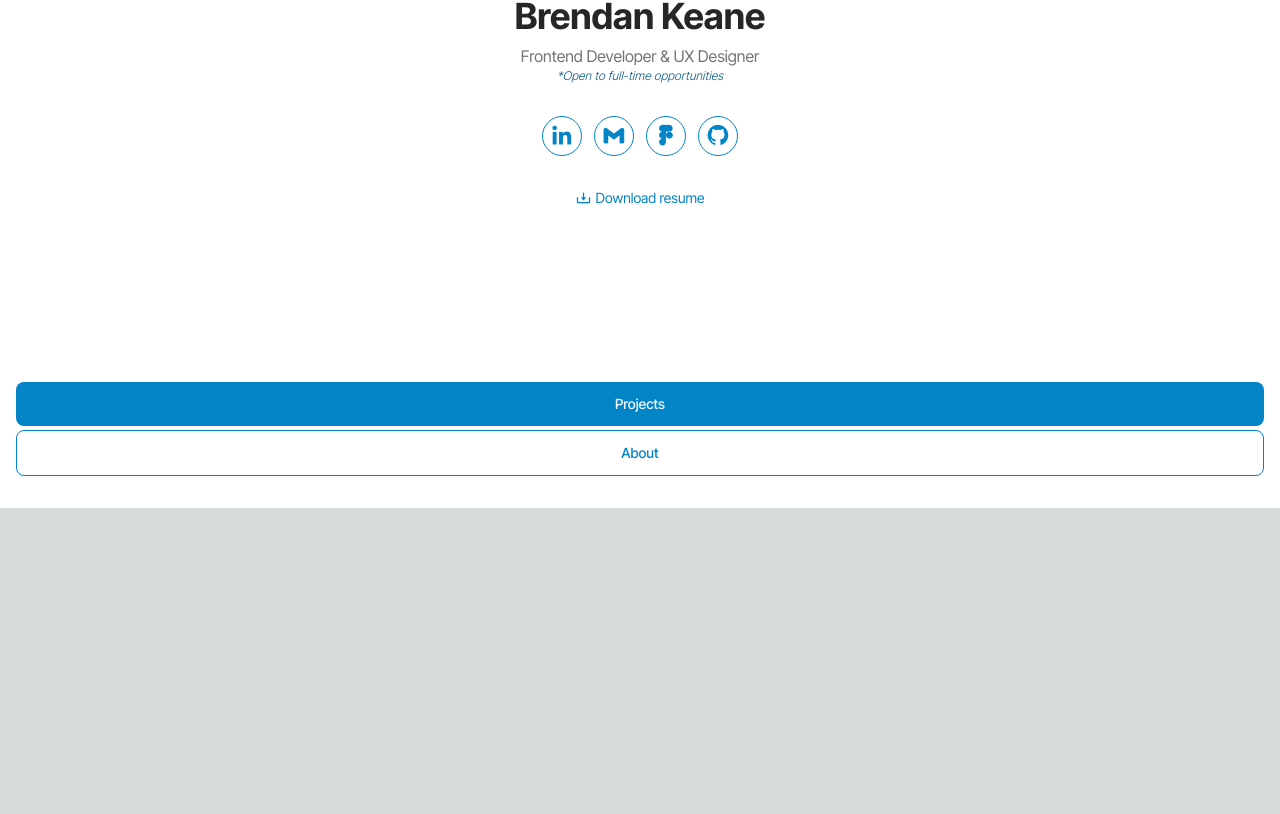
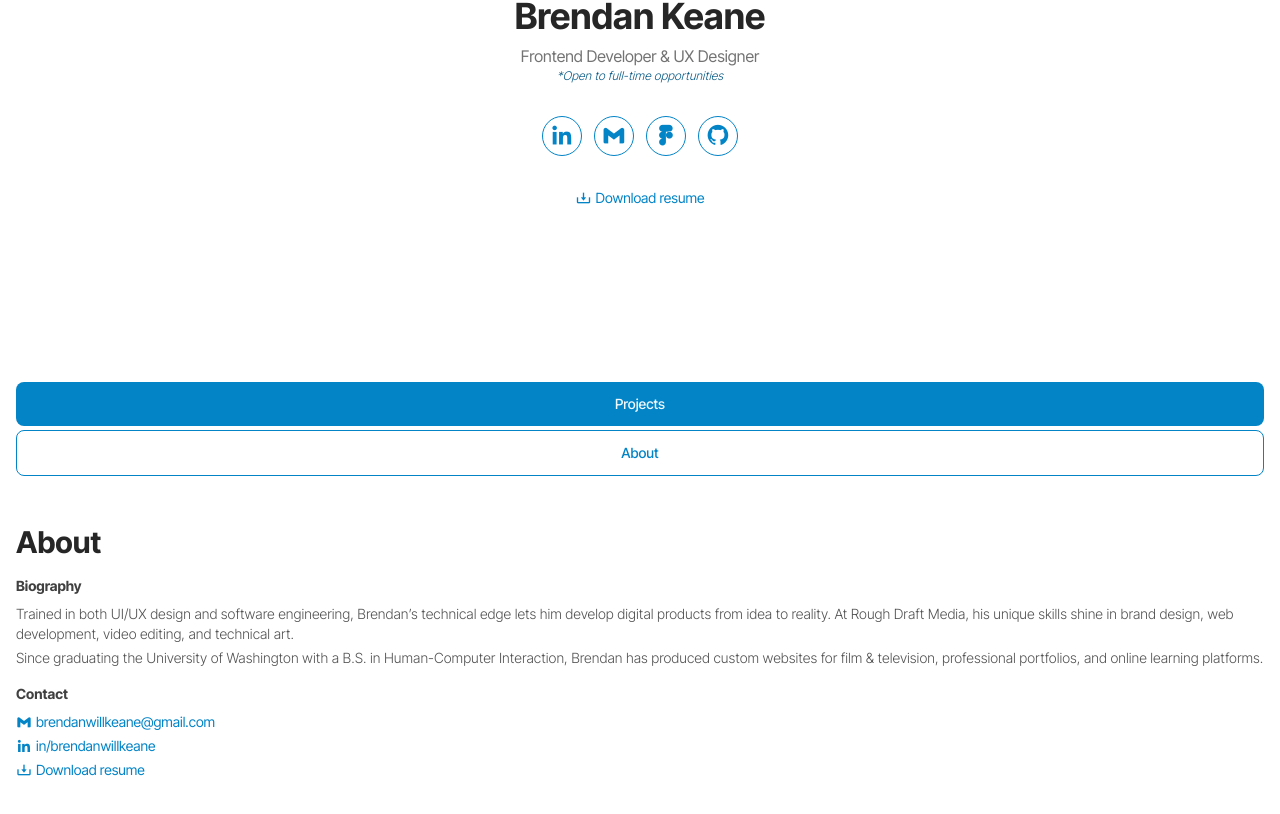
Before and after one commit to brendanwilliam/bkportfolio, a Next.js app: page / in a window 1280 px wide. Shown: the part 292-1106 px from the top of the page. Before the commit the page ends 800 px from the top, so only its background shows below. Built offline with nearby package versions, Linux system fonts and the light colour scheme.

Commit message:
About section complete and updated links

```diff
--- a/package.json
+++ b/package.json
@@ -10,7 +10,7 @@
   },
   "dependencies": {
     "clsx": "^2.1.0",
-    "next": "14.1.1",
+    "next": "^14.1.1",
     "react": "^18",
     "react-dom": "^18"
   },
--- a/src/app/page.tsx
+++ b/src/app/page.tsx
@@ -26,15 +26,25 @@ const heroProfile: HeroProfile = {
   title: "Frontend Developer & UX Designer",
   openToWork: true,
   socialLinks: [
-    { href: "", icon: "bxl-linkedin"},
-    { href: "", icon: "bxl-gmail"},
-    { href: "", icon: "bxl-figma"},
-    { href: "", icon: "bxl-github"},
+    { href: "https://www.linkedin.com/in/brendanwillkeane/", icon: "bxl-linkedin"},
+    { href: "mailto:brendanwillkeane@gmail.com", icon: "bxl-gmail"},
+    { href: "https://www.figma.com/@bkhci", icon: "bxl-figma"},
+    { href: "https://github.com/brendanwilliam", icon: "bxl-github"},
   ],
   resumeHref: ""
 }
 
+interface ContactLink {
+  title: string,
+  icon: string,
+  href: string
+}
 
+const contact: ContactLink[] = [
+  { title: "brendanwillkeane@gmail.com", icon: "bxl-gmail", href: "mailto:brendanwillkeane@gmail.com" },
+  { title: "in/brendanwillkeane", icon: "bxl-linkedin", href: "https://www.linkedin.com/in/brendanwillkeane/" },
+  { title: "Download resume", icon: "bx-download", href: "" }
+]
 
 function Profile() {
   return (
@@ -94,11 +104,19 @@ function Hero() {
 
 function Content({ children }: { children: React.ReactNode }) {
   return (
-      <div className="max-w-4xl w-full spacing-y-20 px-5 mb-0 py-10">
+      <div className="w-full spacing-y-8">
         {children}
       </div>
   )
+}
 
+function Section({ id, title, children }: { id: string, title: string, children: React.ReactNode }) {
+  return (
+    <div id={id} className="w-full pt-4 pb-8">
+      <h1 className="px-4 text-3xl text-neutral-800 font-bold pb-4">{title}</h1>
+      {children}
+    </div>
+  )
 }
 
 function Projects() {
@@ -134,31 +152,57 @@ function ProjectCard({
   )
 }
 
-function About() {
+function SubSection({ title, children }: { title: string, children: React.ReactNode }) {
   return (
-    <>
-
-    </>
+    <div className="w-full px-4 pb-4">
+      <h2 className="text-sm text-neutral-700 font-bold pb-2">{title}</h2>
+      {children}
+    </div>
   )
 }
 
-function Resume() {
+function Biography() {
   return (
-    <>
+    <SubSection title="Biography">
+      <div className="font-light text-neutral-600 text-sm space-y-1">
+        <p>Trained in both UI/UX design and software  engineering, Brendan’s technical edge lets him develop digital products  from idea to reality. At Rough Draft Media, his unique skills shine in  brand design, web development, video editing, and technical art.</p>
+        <p>Since  graduating the University of Washington with a B.S. in Human-Computer  Interaction, Brendan has produced custom websites for film &  television, professional portfolios, and online learning platforms.</p>
+      </div>
+    </SubSection>
 
-    </>
   )
 }
+
+function Contact() {
+  return (
+    <SubSection title="Contact">
+      <div className="flex flex-col justify-start items-start gap-1">
+        {contact.map((link, index) => (
+          <Button key={index} href={link.href} style="tertiary" icon={link.icon}>{link.title}</Button>
+        ))}
+      </div>
+    </SubSection>
+  )
+}
+
+function About() {
+  return (
+    <Section id="about" title="About">
+      <Biography />
+      <Contact />
+    </Section>
+  )
+}
+
 
 export default function Home() {
   return (
     <main className="flex min-h-screen flex-col items-center justify-between w-screen">
       <Hero />
-      {/* <Content>
+      <Content>
         <Projects />
         <About />
-        <Resume />
-      </Content> */}
+      </Content>
     </main>
   );
 }
--- a/src/components/Button.tsx
+++ b/src/components/Button.tsx
@@ -17,8 +17,8 @@ export function Button({
 
   return (
     <Link href={href} className={
-        clsx("flex flex-row justify-center items-center text-sm w-full",
-        style === "primary" || style === "secondary" ? "px-9 py-3 rounded-lg font-medium" : "p-0 font-normal",
+        clsx("flex flex-row justify-center items-center text-sm",
+        style === "primary" || style === "secondary" ? "px-9 py-3 rounded-lg font-medium w-full" : "p-0 font-normal",
         style === "primary" && "text-sky-50 bg-sky-600 hover:bg-sky-400",
         style === "secondary" && "text-sky-600 bg-transparent hover:bg-sky-100 border border-sky-600",
         style === "tertiary" && "text-sky-600 hover:text-sky-400")} >
```
Also changed, not shown: 1 other file (tests, documents, lock files or other folders).
